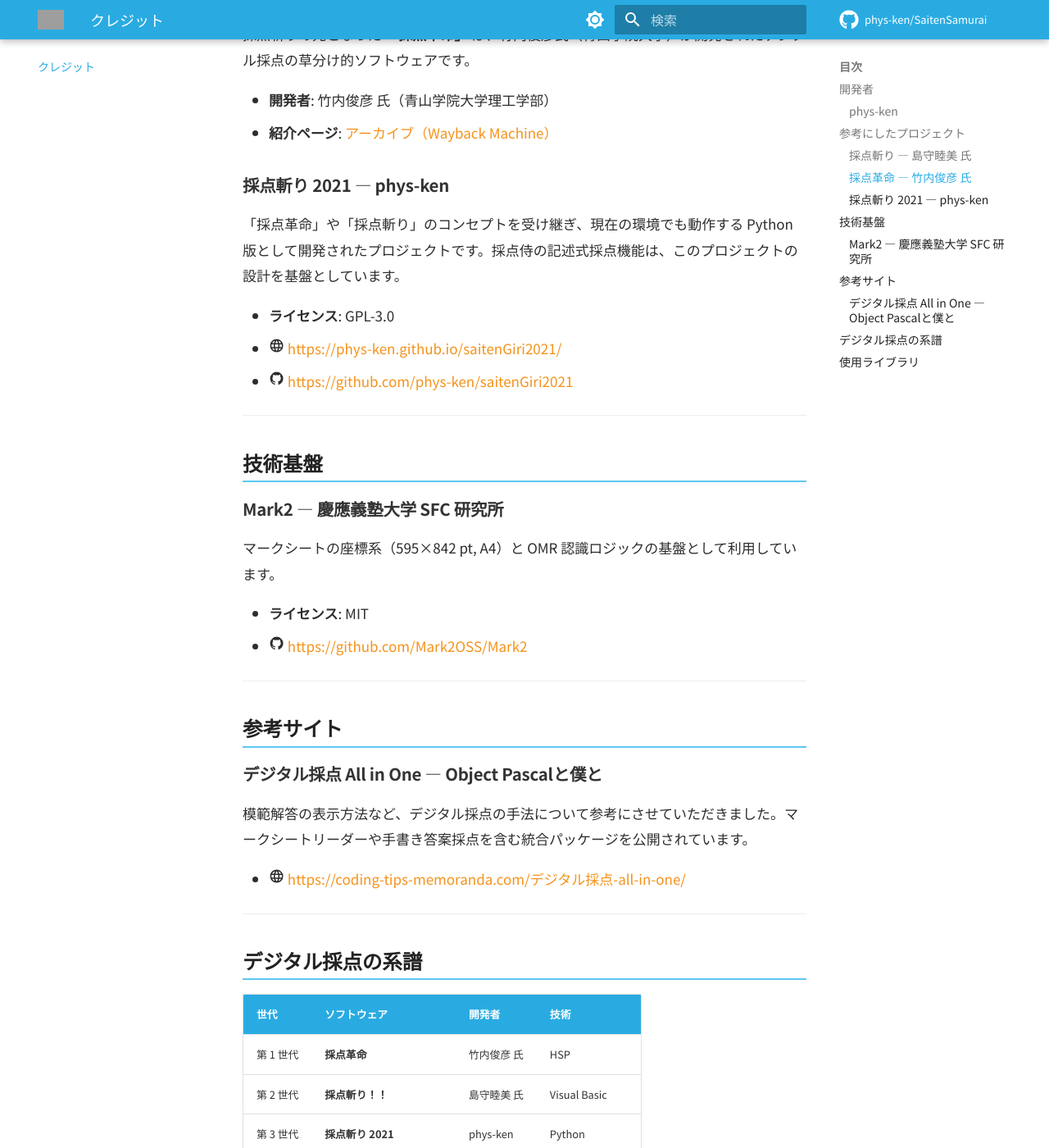
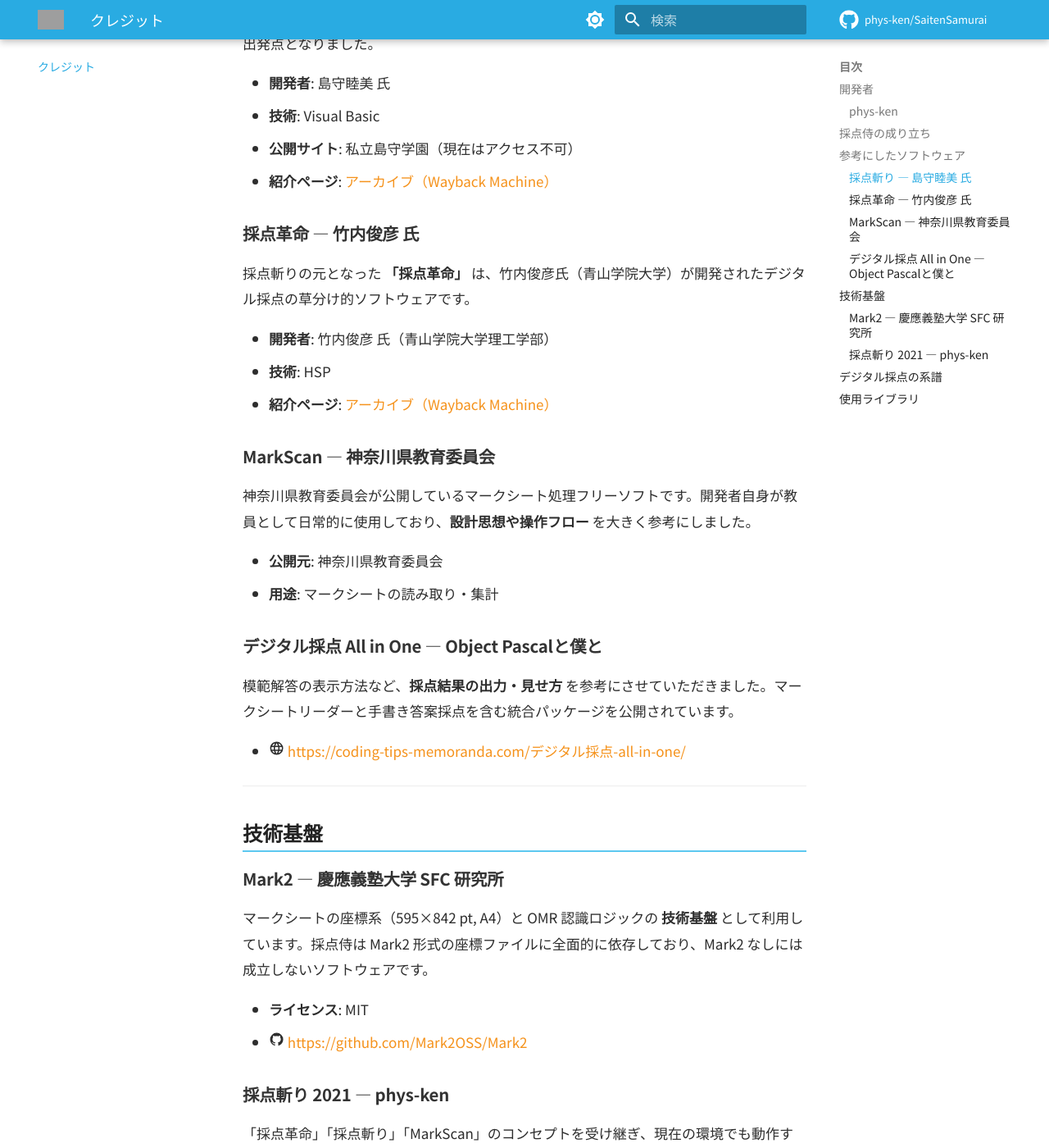
Before and after one commit to phys-ken/SaitenSamurai, an MkDocs documentation site: the page built from docs/credits.md, in a window 1280 px wide and 1400 px high, scrolled down 1106 px. Shown: the whole window at 82% size. Built offline with MkDocs 1.6.1 and Material for MkDocs 9.7.7, drawn with Linux system fonts in a browser that asks for light colours; comment, search, counter and statistics services are not loaded; some of the changed text lies outside the part shown; grey boxes are pictures that could not be loaded.

Commit message:
docs: トップページにルーツ参考ソフト掲示, credits.md全面改訂 (MarkScan追加)

```diff
--- a/docs/credits.md
+++ b/docs/credits.md
@@ -1,7 +1,7 @@
 # クレジット・謝辞
 
-採点侍は、先人の素晴らしいソフトウェアやプロジェクトを参考にして開発されました。
-ここに感謝と敬意を表します。
+採点侍は、デジタル採点の先人たちが築いた素晴らしいソフトウェアやプロジェクトを参考にして開発されました。
+ここに深い感謝と敬意を表します。
 
 ---
 
@@ -20,15 +20,22 @@
 
 ---
 
-## 参考にしたプロジェクト
+## 採点侍の成り立ち
+
+**採点侍（SaitenSamurai）** は、開発者が 2021 年に公開した **[採点斬り 2021](https://github.com/phys-ken/saitenGiri2021)** の後継ソフトです。
+
+採点斬り 2021 は記述式答案の採点に特化していましたが、採点侍ではそこに **Mark2 対応のマークシート自動採点** と **CTT（古典的テスト理論）分析** を加え、マーク式・記述式・混合試験のすべてを 1 本で処理できるソフトウェアとして生まれ変わりました。
+
+---
+
+## 参考にしたソフトウェア
 
 ### 採点斬り — 島守睦美 氏
 
-採点侍の前身である **採点斬り 2021** は、島守睦美氏が開発された **「採点斬り！！」** を参考にして生まれました。
-
-採点斬りは、答案をスキャナで読み込み、問題ごとに画像を切り出して効率的に採点するという「デジタル採点」の手法を Visual Basic で実現した先駆的なフリーソフトです。
+「答案をスキャナで読み込み、問題ごとに画像を切り出して効率的に採点する」というデジタル採点のコンセプトを確立した **伝説的フリーソフト** です。採点斬り 2021 → 採点侍の出発点となりました。
 
 - **開発者**: 島守睦美 氏
+- **技術**: Visual Basic
 - **公開サイト**: 私立島守学園（現在はアクセス不可）
 - **紹介ページ**: [アーカイブ（Wayback Machine）](https://web.archive.org/web/20160625063811/http://www.nurs.or.jp/~lionfan/freesoft_49.html)
 
@@ -37,11 +44,36 @@
 採点斬りの元となった **「採点革命」** は、竹内俊彦氏（青山学院大学）が開発されたデジタル採点の草分け的ソフトウェアです。
 
 - **開発者**: 竹内俊彦 氏（青山学院大学理工学部）
+- **技術**: HSP
 - **紹介ページ**: [アーカイブ（Wayback Machine）](https://web.archive.org/web/20161024200711/http://www.nurs.or.jp/~lionfan/freesoft_45.html)
+
+### MarkScan — 神奈川県教育委員会
+
+神奈川県教育委員会が公開しているマークシート処理フリーソフトです。開発者自身が教員として日常的に使用しており、**設計思想や操作フロー** を大きく参考にしました。
+
+- **公開元**: 神奈川県教育委員会
+- **用途**: マークシートの読み取り・集計
+
+### デジタル採点 All in One — Object Pascalと僕と
+
+模範解答の表示方法など、**採点結果の出力・見せ方** を参考にさせていただきました。マークシートリーダーと手書き答案採点を含む統合パッケージを公開されています。
+
+- :material-web: [https://coding-tips-memoranda.com/デジタル採点-all-in-one/](https://coding-tips-memoranda.com/%E3%83%87%E3%82%B8%E3%82%BF%E3%83%AB%E6%8E%A1%E7%82%B9-all-in-one/)
+
+---
+
+## 技術基盤
+
+### Mark2 — 慶應義塾大学 SFC 研究所
+
+マークシートの座標系（595×842 pt, A4）と OMR 認識ロジックの **技術基盤** として利用しています。採点侍は Mark2 形式の座標ファイルに全面的に依存しており、Mark2 なしには成立しないソフトウェアです。
+
+- **ライセンス**: MIT
+- :material-github: [https://github.com/Mark2OSS/Mark2](https://github.com/Mark2OSS/Mark2)
 
 ### 採点斬り 2021 — phys-ken
 
-「採点革命」や「採点斬り」のコンセプトを受け継ぎ、現在の環境でも動作する Python 版として開発されたプロジェクトです。採点侍の記述式採点機能は、このプロジェクトの設計を基盤としています。
+「採点革命」「採点斬り」「MarkScan」のコンセプトを受け継ぎ、現在の環境でも動作する Python 版として開発されたプロジェクトです。採点侍の記述式採点機能は、このプロジェクトの設計を基盤としています。
 
 - **ライセンス**: GPL-3.0
 - :material-web: [https://phys-ken.github.io/saitenGiri2021/](https://phys-ken.github.io/saitenGiri2021/)
@@ -49,35 +81,16 @@
 
 ---
 
-## 技術基盤
-
-### Mark2 — 慶應義塾大学 SFC 研究所
-
-マークシートの座標系（595×842 pt, A4）と OMR 認識ロジックの基盤として利用しています。
-
-- **ライセンス**: MIT
-- :material-github: [https://github.com/Mark2OSS/Mark2](https://github.com/Mark2OSS/Mark2)
-
----
-
-## 参考サイト
-
-### デジタル採点 All in One — Object Pascalと僕と
-
-模範解答の表示方法など、デジタル採点の手法について参考にさせていただきました。マークシートリーダーや手書き答案採点を含む統合パッケージを公開されています。
-
-- :material-web: [https://coding-tips-memoranda.com/デジタル採点-all-in-one/](https://coding-tips-memoranda.com/%E3%83%87%E3%82%B8%E3%82%BF%E3%83%AB%E6%8E%A1%E7%82%B9-all-in-one/)
-
----
-
 ## デジタル採点の系譜
 
-| 世代 | ソフトウェア | 開発者 | 技術 |
-|---|---|---|---|
-| 第 1 世代 | **採点革命** | 竹内俊彦 氏 | HSP |
-| 第 2 世代 | **採点斬り！！** | 島守睦美 氏 | Visual Basic |
-| 第 3 世代 | **採点斬り 2021** | phys-ken | Python |
-| 第 4 世代 | **採点侍 (SaitenSamurai)** | phys-ken | Python + tkinter |
+| 世代 | ソフトウェア | 開発者 | 技術 | 採点侍との関係 |
+|---|---|---|---|---|
+| 第 1 世代 | **採点革命** | 竹内俊彦 氏 | HSP | デジタル採点の草分け |
+| 第 2 世代 | **採点斬り！！** | 島守睦美 氏 | Visual Basic | コンセプトの元祖 |
+| — | **MarkScan** | 神奈川県教育委員会 | — | 設計思想・操作性を参考 |
+| — | **デジタル採点 All in One** | Object Pascalと僕と | Delphi | 出力の見せ方を参考 |
+| 第 3 世代 | **採点斬り 2021** | phys-ken | Python | 採点侍の前身 |
+| 第 4 世代 | **採点侍 (SaitenSamurai)** | phys-ken | Python + tkinter | 現行版 |
 
 ---
 
```
Also changed, not shown: docs/index.md (+63 -0 lines).
